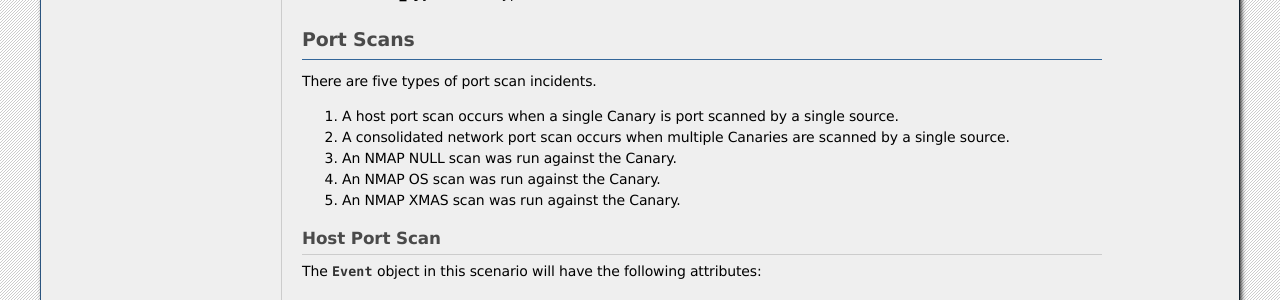
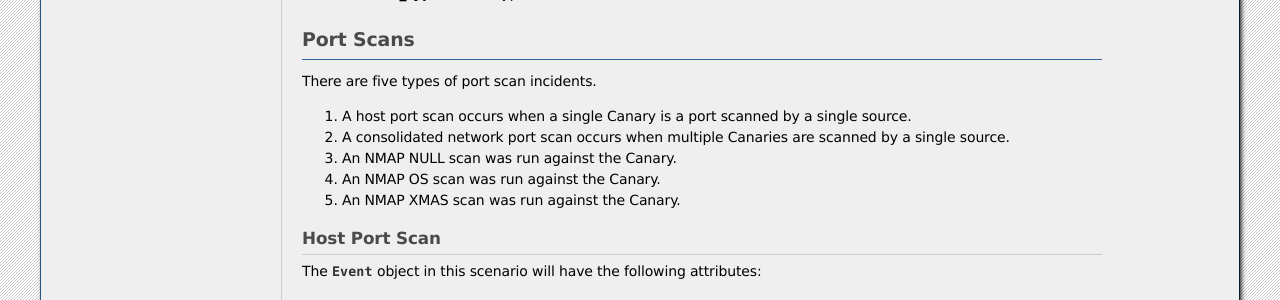
Before and after one commit to thinkst/canarytools-python, a Sphinx documentation site: the page built from docs/incident_attributes.rst, in a window 1280 px wide and 900 px high, scrolled down 5296 px. Shown: the part 152-452 px from the top of the window. Built offline with Sphinx 7.4.7, drawn with Linux system fonts in a browser that asks for light colours.

```diff
--- a/docs/incident_attributes.rst
+++ b/docs/incident_attributes.rst
@@ -294,7 +294,7 @@ Port Scans
 ==========
 There are five types of port scan incidents.
 
-#. A host port scan occurs when a single Canary is port scanned by a single source.
+#. A host port scan occurs when a single Canary is a port scanned by a single source.
 #. A consolidated network port scan occurs when multiple Canaries are scanned by a single source.
 #. An NMAP NULL scan was run against the Canary.
 #. An NMAP OS scan was run against the Canary.
```
